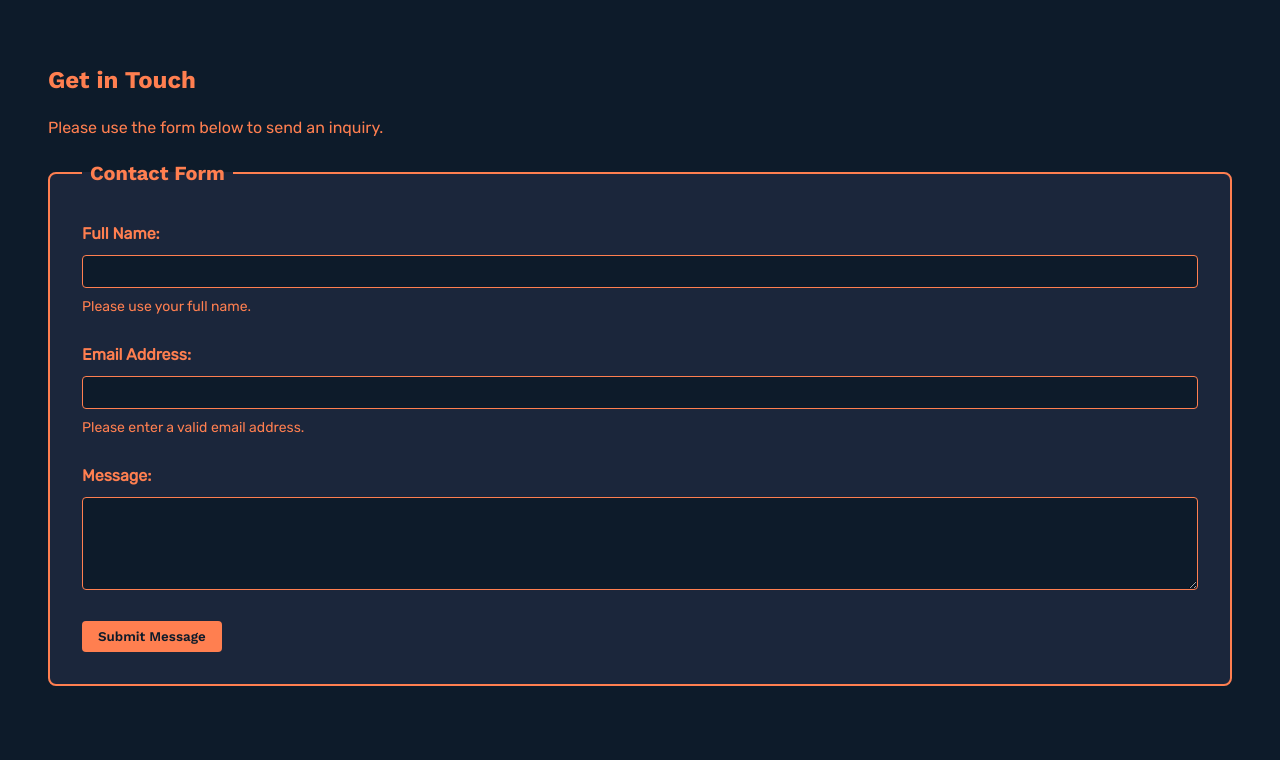
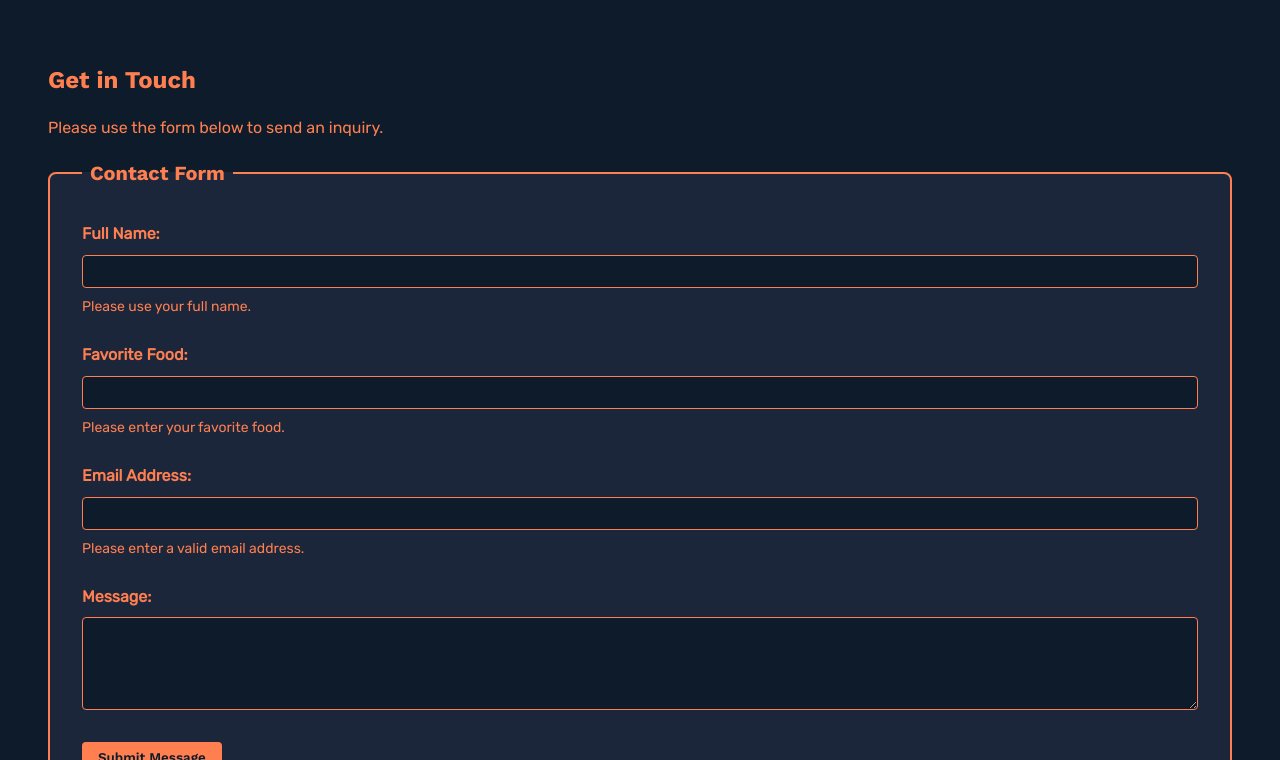
Before and after one commit to StephenVela88/Dev-140, a plain HTML site: page About&Contact.html in a window 1280 px wide. Shown: the part 533-1293 px from the top of the page. Drawn offline with nearby package versions, Linux system fonts and the light colour scheme.

Commit message:
update for 4th input field

```diff
--- a/About&Contact.html
+++ b/About&Contact.html
@@ -52,6 +52,12 @@
           </div>
 
           <div class="form-group">
+            <label for="userFood">Favorite Food:</label>
+            <input type="text" id="userFood" name="userFood" aria-describedby="foodError">
+            <span class="error-message" id="foodError">Please enter your favorite food.</span>
+          </div>
+
+          <div class="form-group">
             <label for="userEmail">Email Address:</label>
             <input type="email" id="userEmail" name="userEmail" aria-invalid="true" aria-describedby="emailError">
             <span class="error-message" id="emailError" role="alert">Please enter a valid email address.</span>
```
